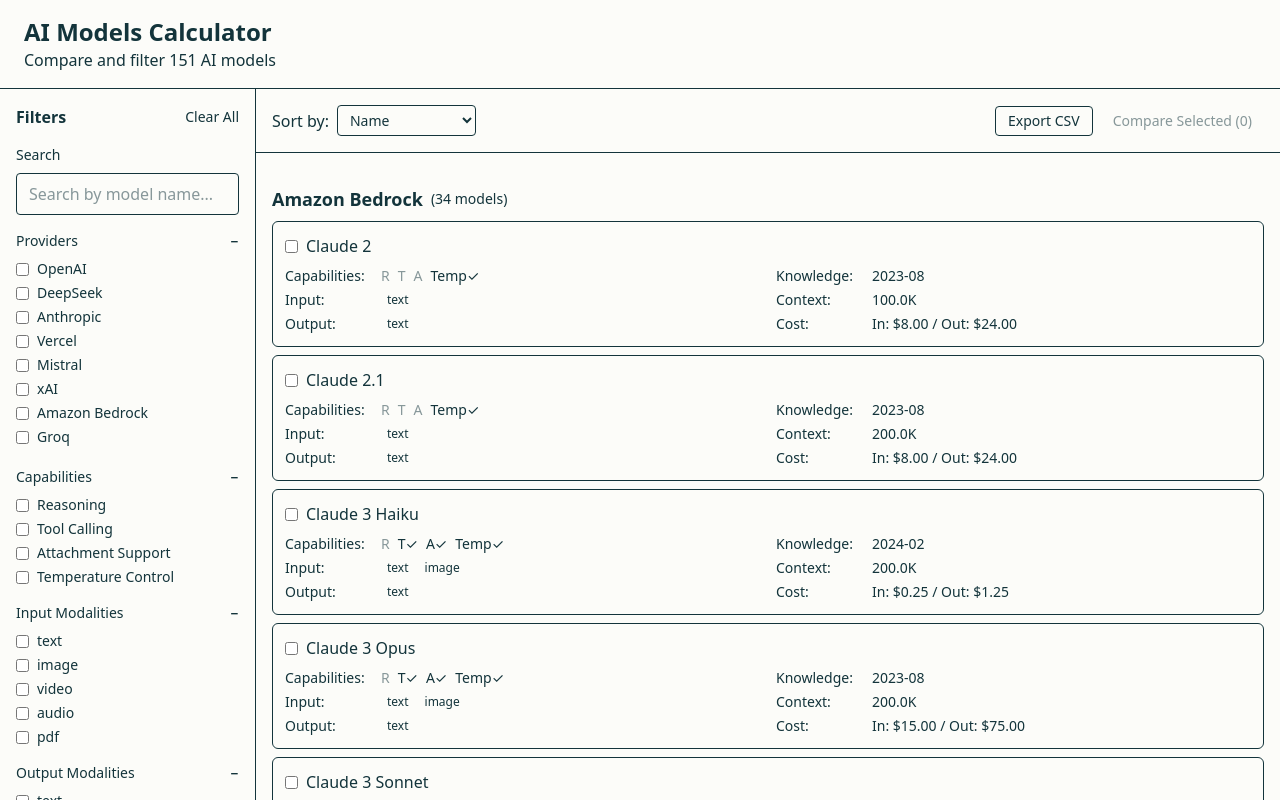
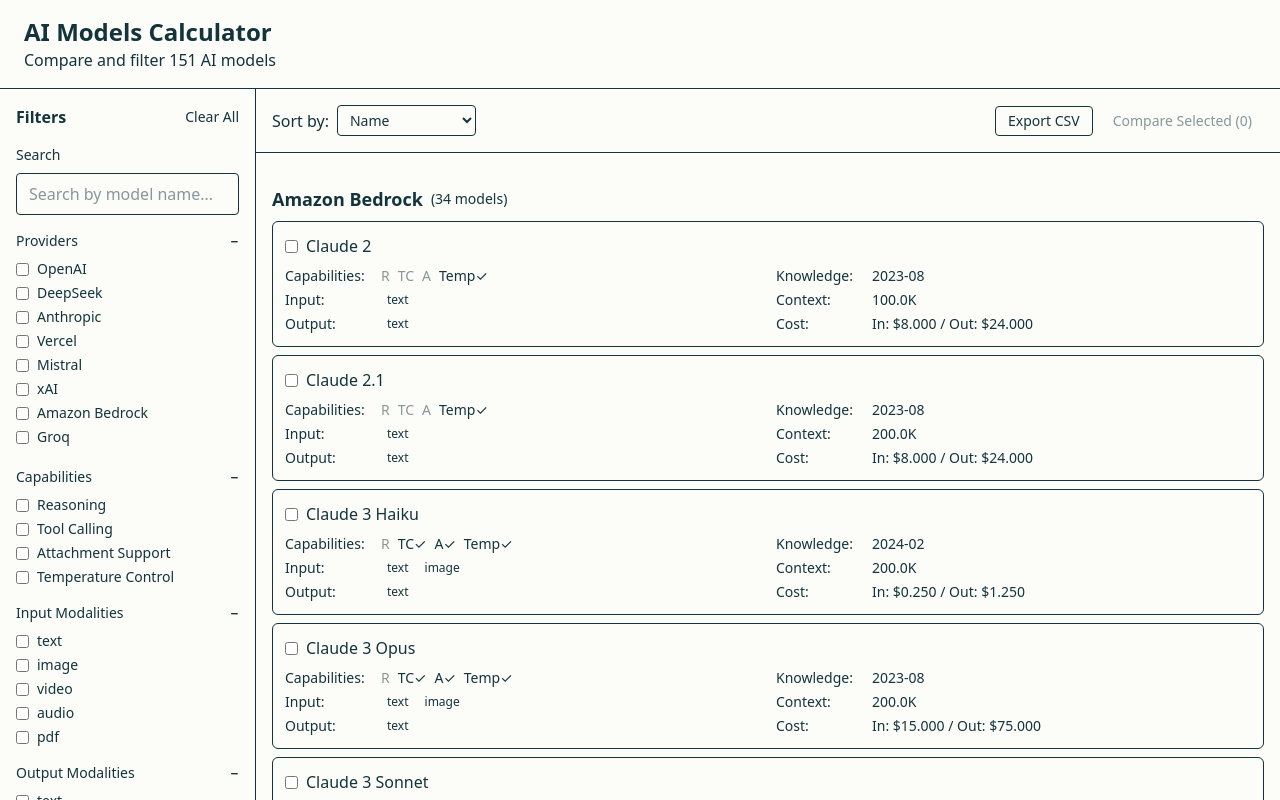
Before and after one commit to jerieljan/ui-models-dev, a React (Vite) app: page / in a window 1280 px wide. Built offline with nearby package versions, Linux system fonts and the light colour scheme; no server answers.

Commit message:
Minor visual improvements. - Added one decimal point for pricing. - Changed tool call indicator (T -> TC) - Added model.id to the Tooltip.

```diff
--- a/src/components/ModelCard.jsx
+++ b/src/components/ModelCard.jsx
@@ -14,7 +14,7 @@
   if (!model) return null;
 
   const formatCost = (cost) => {
-    return typeof cost === 'number' ? `$${cost.toFixed(2)}` : 'N/A';
+    return typeof cost === 'number' ? `$${cost.toFixed(3)}` : 'N/A';
   };
 
   const formatLimit = (limit) => {
@@ -72,7 +72,7 @@
                   R{model.reasoning ? "✓" : ""}
                 </span>
                 <span className={model.tool_call ? "text-success" : "text-text-secondary opacity-50"} title="Tool Calling">
-                  T{model.tool_call ? "✓" : ""}
+                  TC{model.tool_call ? "✓" : ""}
                 </span>
                 <span className={model.attachment ? "text-success" : "text-text-secondary opacity-50"} title="Attachment Support">
                   A{model.attachment ? "✓" : ""}
--- a/src/components/ModelList.jsx
+++ b/src/components/ModelList.jsx
@@ -138,6 +138,7 @@
                 </div>
 
                 <div className="space-y-2">
+
                   {models.map(model => (
                     <ModelCard
                       key={`${providerId}-${model.id}`}
--- a/src/components/Tooltip.jsx
+++ b/src/components/Tooltip.jsx
@@ -65,6 +65,10 @@
         <h3 className="text-lg font-semibold">{model.name}</h3>
       </div>
 
+      <div>
+        <pre>{model.id}</pre>
+      </div>
+
       <div className="grid grid-cols-2 gap-3 text-sm">
         <div>
           <h4 className="font-medium text-text">Capabilities</h4>
```
